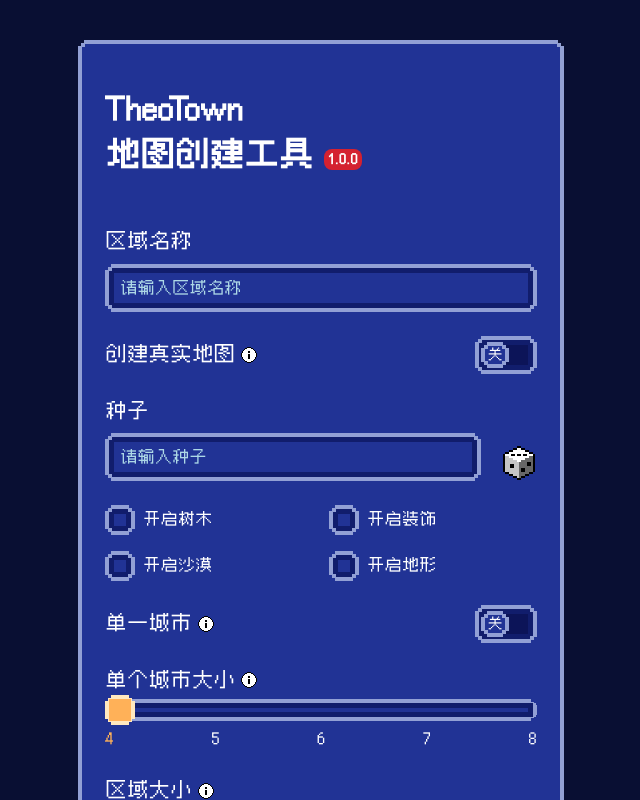
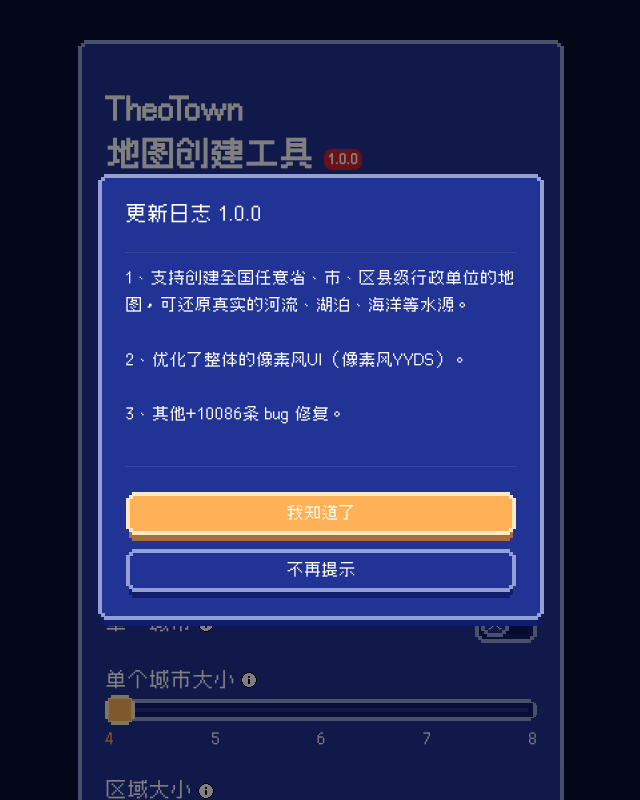
Before and after one commit to Kinsey-LKJ/theotown-region-creater, a Next.js app: page / in a window 1280 px wide. Shown: the top 800 px of the page, without its empty margins (319-959 px from the left). Built offline with nearby package versions, Linux system fonts and the light colour scheme.

Commit message:
增加更新日志，修复移动端缩放中心的问题

```diff
--- a/pages/index.js
+++ b/pages/index.js
@@ -60,7 +60,29 @@
 
   const amapRef = useRef(); //通过ref调用子组件的方法
 
-
+  useEffect(() => {
+    if (!localStorage.getItem("update")) {
+      Modal.confirm({
+        title: "更新日志 1.0.0",
+        content: (
+          <div>
+            1、支持创建全国任意省、市、区县级行政单位的地图，可还原真实的河流、湖泊、海洋等水源。
+            <br />
+            <br />
+            2、优化了整体的像素风UI（像素风YYDS）。
+            <br />
+            <br />
+            3、其他+10086条 bug 修复。
+          </div>
+        ),
+        okButtonText: "我知道了",
+        cancelButtonText: "不再提示",
+        onCancel: () => {
+          localStorage.setItem('update',true)
+        },
+      });
+    }
+  }, []);
 
   useEffect(() => {
     if (realMap) {
```
